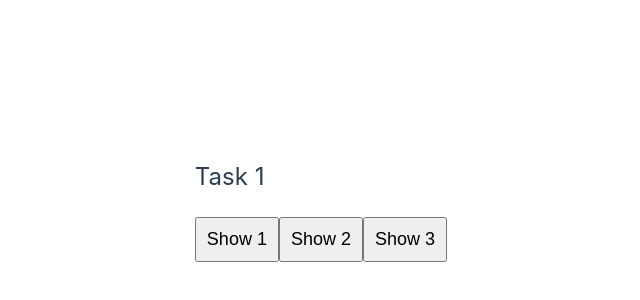
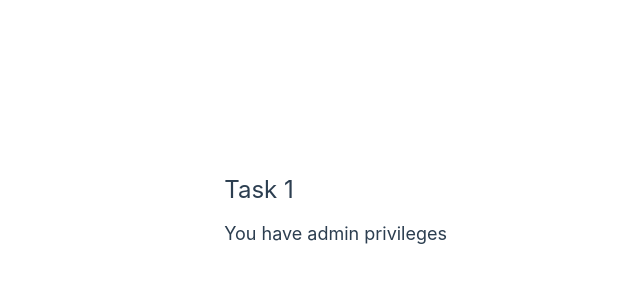
Before and after one commit to bendyou/vue_test, a Vue app: page / in a window 1280 px wide. Shown: the part 190-490 px from the top of the page, without its empty margins (193-833 px from the left). Built offline with nearby package versions, Linux system fonts and the light colour scheme.

Commit message:
Initial commit in task_22

```diff
--- a/src/App.vue
+++ b/src/App.vue
@@ -1,20 +1,8 @@
 <template>
   <div>
     <h1>Task 1</h1>
-    <button @click="toggle1">
-      {{ visible1 ? 'Hide 1' : 'Show 1' }}
-    </button>
-    <p v-if="visible1">Text 1</p>
-
-    <button @click="toggle2">
-      {{ visible2 ? 'Hide 2' : 'Show 2' }}
-    </button>
-    <p v-if="visible2">Text 2</p>
-
-    <button @click="toggle3">
-      {{ visible3 ? 'Hide 3' : 'Show 3' }}
-    </button>
-    <p v-if="visible3">Text 3</p>
+    <p v-if="isAdmin">You have admin privileges</p>
+    <p v-else>You do not have admin privileges</p>
   </div>
 </template>
 
@@ -22,21 +10,8 @@
 export default {
   data() {
     return {
-      visible1: false,
-      visible2: false,
-      visible3: false,
+      isAdmin: true,
     };
-  },
-  methods: {
-    toggle1() {
-      this.visible1 = !this.visible1;
-    },
-    toggle2() {
-      this.visible2 = !this.visible2;
-    },
-    toggle3() {
-      this.visible3 = !this.visible3;
-    },
   },
 };
 </script>
@@ -46,11 +21,6 @@ h1 {
   font-size: 24px;
   margin-bottom: 10px;
 }
-button {
-  font-size: 18px;
-  padding: 10px;
-  margin-top: 10px;
-}
 p {
   font-size: 18px;
   margin-top: 10px;
```
